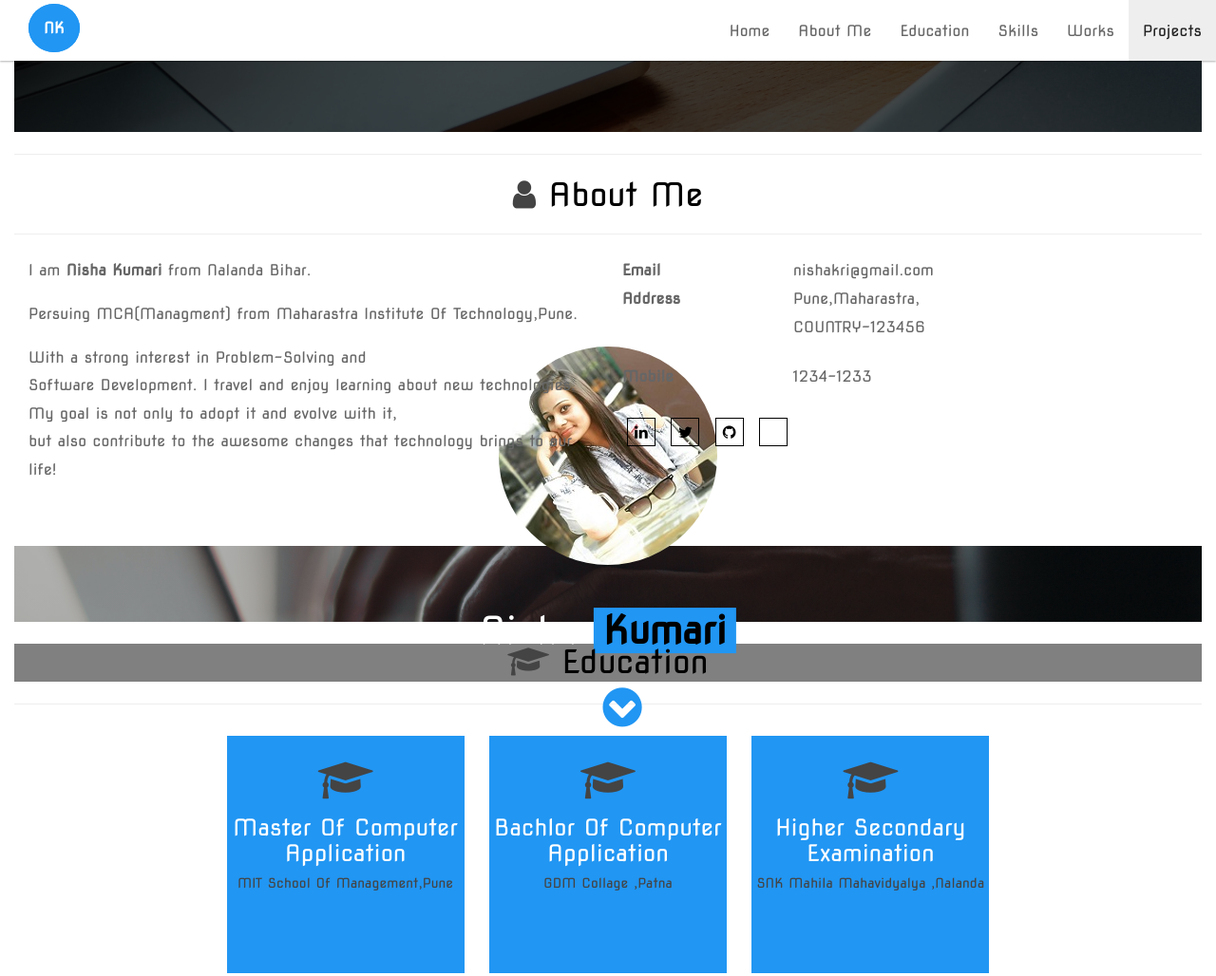
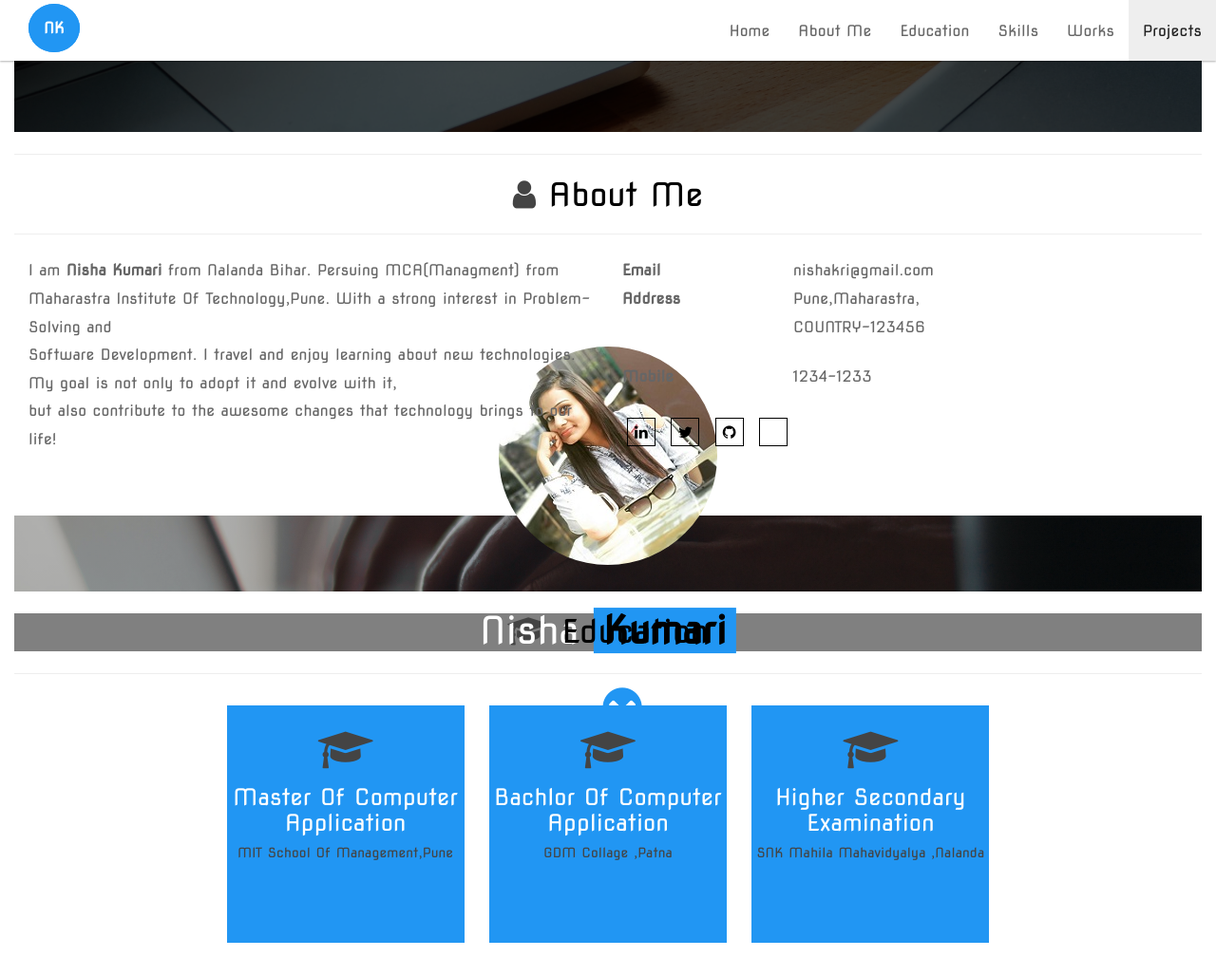
Before and after one commit to coder30-lab/coder30-lab.github.io, a plain HTML site: page index.html in a window 1280 px wide. Shown: the top 1028 px of the page at 95% size. Drawn offline with nearby package versions, Linux system fonts and the light colour scheme; some icons are missing.

Commit message:
Update index.html

```diff
--- a/index.html
+++ b/index.html
@@ -70,8 +70,8 @@
             </artical>
             <artical class="col-md-6">
                  <p>I am <b>Nisha Kumari </b>from Nalanda Bihar.
-                <p>Persuing MCA(Managment) from Maharastra Institute Of Technology,Pune.</p>
-                <p>With a strong interest in Problem-Solving and <br>Software Development.
+                   Persuing MCA(Managment) from Maharastra Institute Of Technology,Pune.
+                   With a strong interest in Problem-Solving and <br>Software Development.
                    I travel and enjoy learning about new technologies.<br>
                    My goal is not only to adopt it and evolve with it,<br>
                    but also contribute to the awesome changes that technology brings to our life!<br>
```
